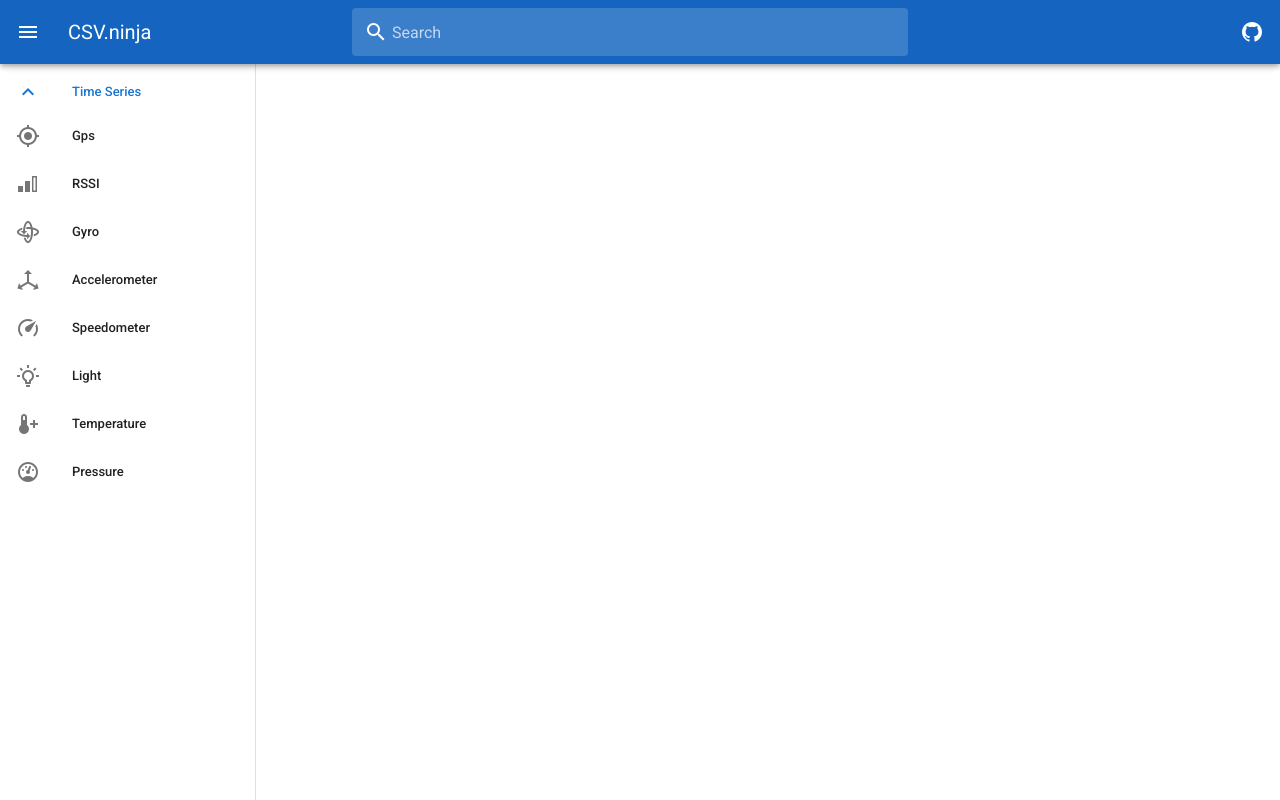
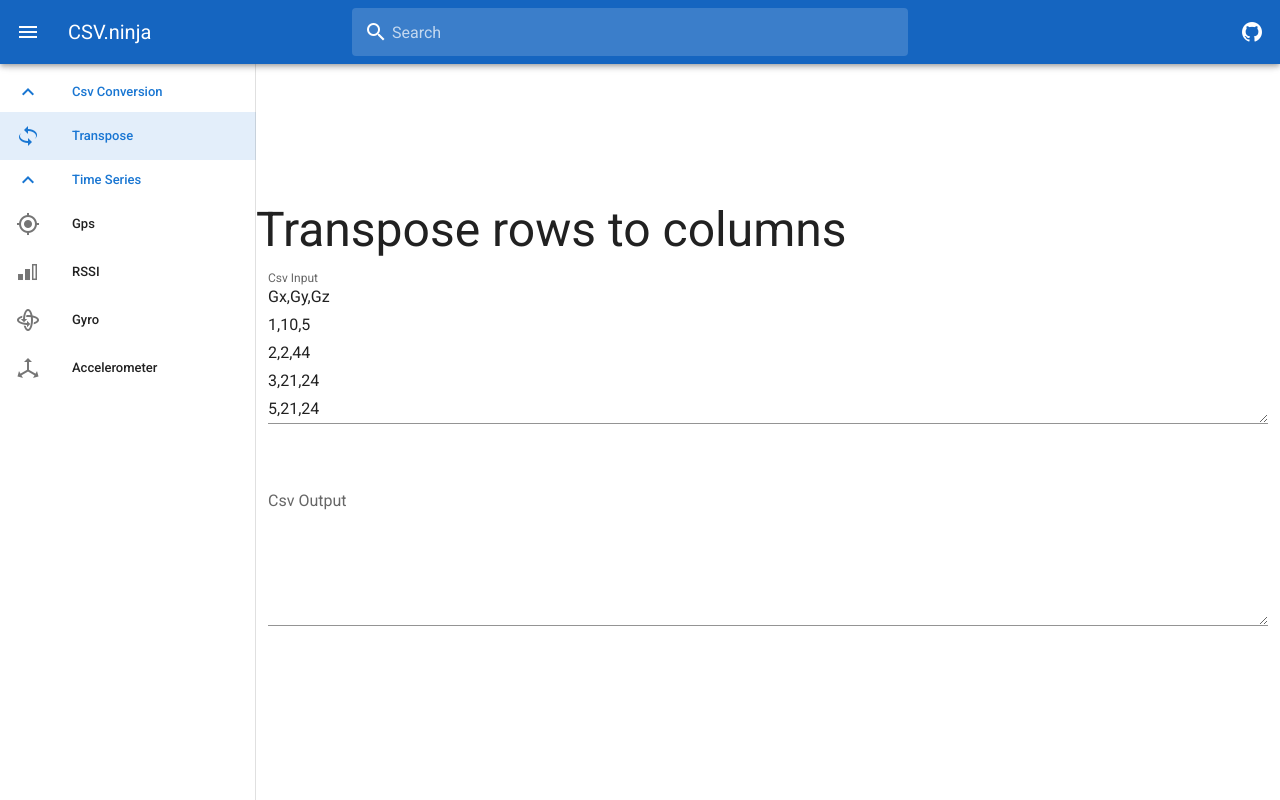
Before and after one commit to nikitaignatov/csvninja, a Vue app: page /csv/transpose-rows-to-columns in a window 1280 px wide. Built offline with nearby package versions, Linux system fonts and the light colour scheme.

Commit message:
added csv transpose functionality

```diff
--- a/src/App.vue
+++ b/src/App.vue
@@ -112,6 +112,19 @@ export default {
         drawer: null,
         items: [
             {
+                text: 'Csv Conversion',
+                icon: 'mdi-chevron-up',
+                'icon-alt': 'mdi-chevron-down',
+                model: true,
+                children: [
+                    {
+                        icon: 'mdi-rotate-3d-variant',
+                        text: 'Transpose',
+                        to: { name: 'TransposeRowsToColumns' }
+                    }
+                ]
+            },
+            {
                 text: 'Time Series',
                 icon: 'mdi-chevron-up',
                 'icon-alt': 'mdi-chevron-down',
@@ -139,7 +152,7 @@ export default {
                             name: 'Sample',
                             params: { sample: 'accelerometer' }
                         }
-                    },
+                    },/*
                     {
                         icon: 'mdi-speedometer',
                         text: 'Speedometer',
@@ -165,7 +178,7 @@ export default {
                         icon: 'mdi-gauge',
                         text: 'Pressure',
                         to: { name: 'Sample', params: { sample: 'pressure' } }
-                    }
+                    }*/
                 ]
             }
         ]
--- /dev/null
+++ b/src/components/Transpose.vue
@@ -0,0 +1,57 @@
+<template>
+    <div class="transpose">
+        <v-container>
+            <v-row>
+                <v-col cols="12">
+                    <v-textarea
+                        label="Csv Input"
+                        rows="5"
+                        cols="120"
+                        v-model="input"
+                        @keyup="convert"
+                    ></v-textarea>
+                </v-col>
+            </v-row>
+            <v-row>
+                <v-col cols="12">
+                    <v-textarea
+                        v-model="output"
+                        label="Csv Output"
+                        rows="5"
+                        cols="120"
+                    ></v-textarea>
+                </v-col>
+            </v-row>
+        </v-container>
+    </div>
+</template>
+
+<script>
+import parse from 'csv-parse/lib/sync';
+import stringify from 'csv-stringify/lib/sync';
+import { OPTIONS } from '@/store/modules/csv';
+
+import _ from 'lodash';
+import * as samples from '@/samples';
+
+export default {
+    name: 'Transpose',
+    props: {
+        msg: String
+    },
+    methods: {
+        convert: function(x) {
+            var data = parse(x.target.value, OPTIONS);
+            this.output = stringify(_.zip.apply(_, data));
+        }
+    },
+    computed: {},
+    data: function() {
+        return {
+            input: samples.GYRO,
+            output: '',
+            selectedLabel: 0
+        };
+    }
+};
+</script>
--- a/src/router/index.js
+++ b/src/router/index.js
@@ -1,8 +1,10 @@
 import Vue from 'vue';
 import VueRouter from 'vue-router';
 import Home from '../views/Home.vue';
+import RowsToColumns from '../views/RowsToColumns.vue';
 
 Vue.use(VueRouter);
+
 const TimeSeries = { template: '<div>Test</div>' };
 const TimeSeriesSample = { template: '<div>Test</div>' };
 
@@ -11,6 +13,11 @@ const routes = [
         path: '/',
         name: 'Home',
         component: Home
+    },
+    {
+        path: '/csv/transpose-rows-to-columns',
+        name: 'TransposeRowsToColumns',
+        component: RowsToColumns
     },
     {
         path: '/annotation',
--- /dev/null
+++ b/src/views/RowsToColumns.vue
@@ -0,0 +1,20 @@
+<template>
+    <div class="home">
+        <h1 class="text-h3">
+            Transpose rows to columns
+        </h1>
+        <Transpose />
+    </div>
+</template>
+
+<script>
+// @ is an alias to /src
+import Transpose from '@/components/Transpose.vue';
+
+export default {
+    name: 'RowsToColumns',
+    components: {
+        Transpose
+    }
+};
+</script>
```
